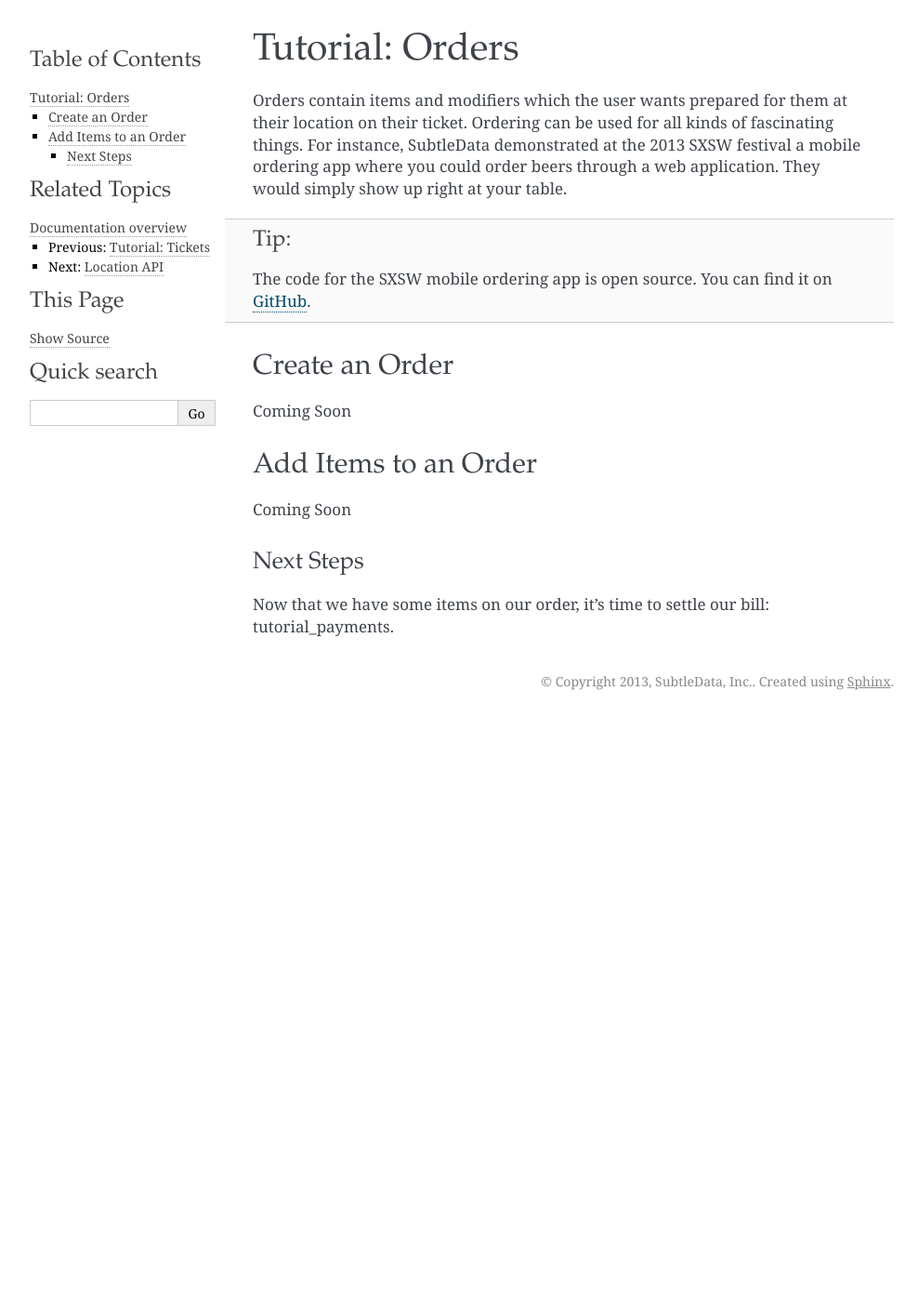
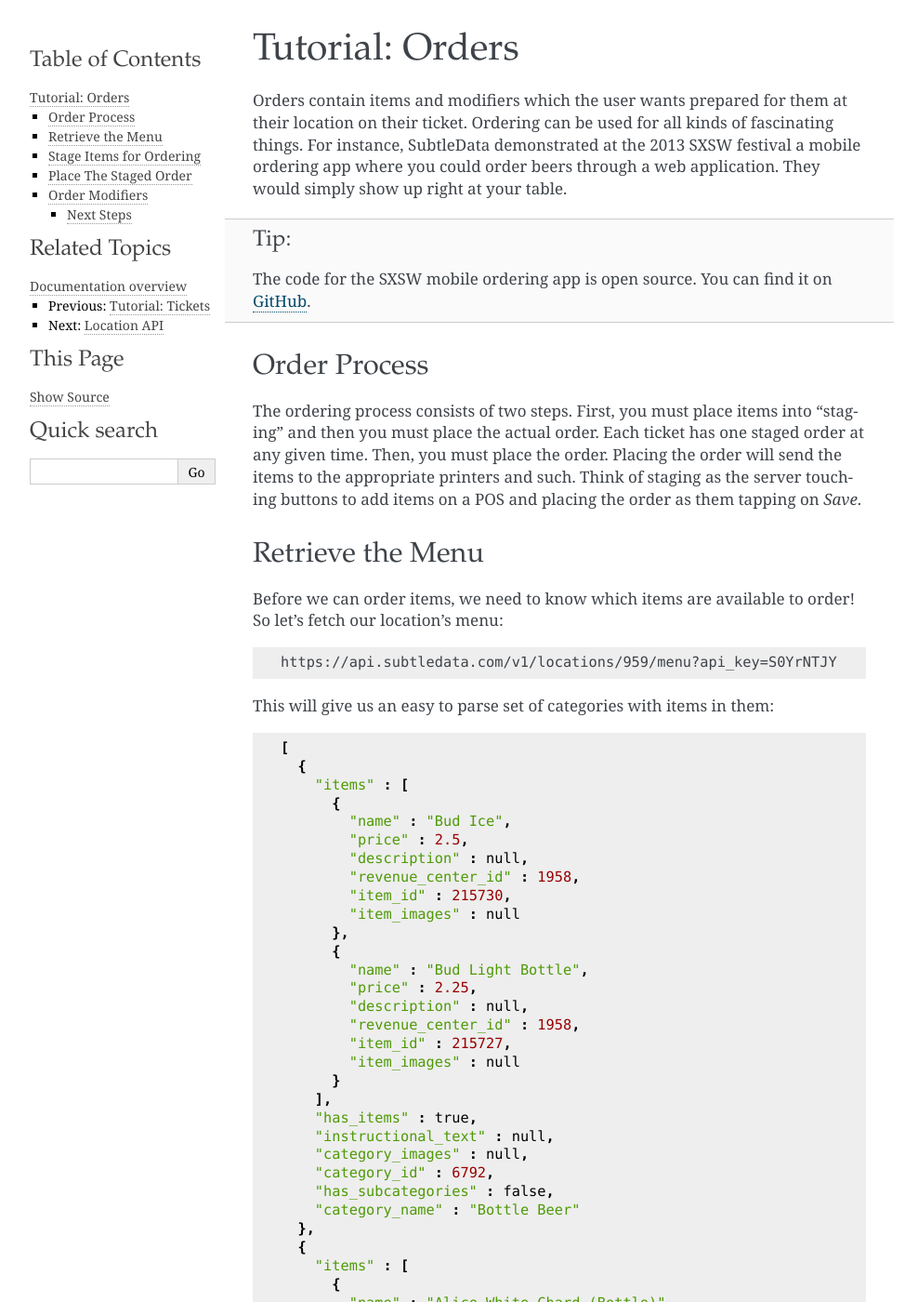
Before and after one commit to subtledata/subtledata_docs, a Sphinx documentation site: the page built from source/tutorial/orders.rst, in a window 1280 px wide and 1400 px high. Shown: the whole window at 93% size, without its empty margins (148-1136 px from the left). Built offline with Sphinx 7.4.7, drawn with Linux system fonts in a browser that asks for light colours; pages that are not in the unit, such as notebooks, are missing from menus; some of the changed text lies outside the part shown.

Commit message:
More Additions

```diff
--- a/source/tutorial/orders.rst
+++ b/source/tutorial/orders.rst
@@ -9,13 +9,90 @@
 
 .. _GitHub: https://github.com/subtledata/sxsw_ordering
 
-Create an Order
----------------
+Order Process
+-------------
+
+The ordering process consists of two steps.  First, you must place items into "staging" and then you must place the actual order.  Each ticket has one staged order at any given time.  Then, you must place the order.  Placing the order will send the items to the appropriate printers and such.  Think of staging as the server touching buttons to add items on a POS and placing the order as them tapping on *Save*.
+
+Retrieve the Menu
+-----------------
+
+Before we can order items, we need to know which items are available to order!  So let's fetch our location's menu: ::
+
+    https://api.subtledata.com/v1/locations/959/menu?api_key=S0YrNTJY
+
+This will give us an easy to parse set of categories with items in them: ::
+
+	[
+	  {
+	    "items" : [
+	      {
+	        "name" : "Bud Ice",
+	        "price" : 2.5,
+	        "description" : null,
+	        "revenue_center_id" : 1958,
+	        "item_id" : 215730,
+	        "item_images" : null
+	      },
+	      {
+	        "name" : "Bud Light Bottle",
+	        "price" : 2.25,
+	        "description" : null,
+	        "revenue_center_id" : 1958,
+	        "item_id" : 215727,
+	        "item_images" : null
+	      }
+	    ],
+	    "has_items" : true,
+	    "instructional_text" : null,
+	    "category_images" : null,
+	    "category_id" : 6792,
+	    "has_subcategories" : false,
+	    "category_name" : "Bottle Beer"
+	  },
+	  {
+	    "items" : [
+	      {
+	        "name" : "Alice White Chard (Bottle)",
+	        "price" : 11,
+	        "description" : null,
+	        "revenue_center_id" : 1958,
+	        "item_id" : 215808,
+	        "item_images" : null
+	      },
+	      {
+	        "name" : "Alice White Shiraz (Bottle)",
+	        "price" : 10.5,
+	        "description" : null,
+	        "revenue_center_id" : 1958,
+	        "item_id" : 215601,
+	        "item_images" : null
+	      }
+	    ],
+	    "has_items" : true,
+	    "instructional_text" : null,
+	    "category_images" : null,
+	    "category_id" : 6793,
+	    "has_subcategories" : false,
+	    "category_name" : "Bottle Wine"
+	  },
+	  {
+	     "...": "..."
+	  }
+	]
+
+Stage Items for Ordering
+------------------------
 Coming Soon
 
-Add Items to an Order
----------------------
-Coming Soon
+Place The Staged Order
+----------------------
+
+
+Order Modifiers
+---------------
+
+Order modifiers are not currently available but are on the roadmap for SubtleJSON.
 
 Next Steps
 ^^^^^^^^^^
```
Also changed, not shown: source/libraries.rst (added, +41 -0 lines), source/tutorial/basics.rst (+17 -0 lines).
